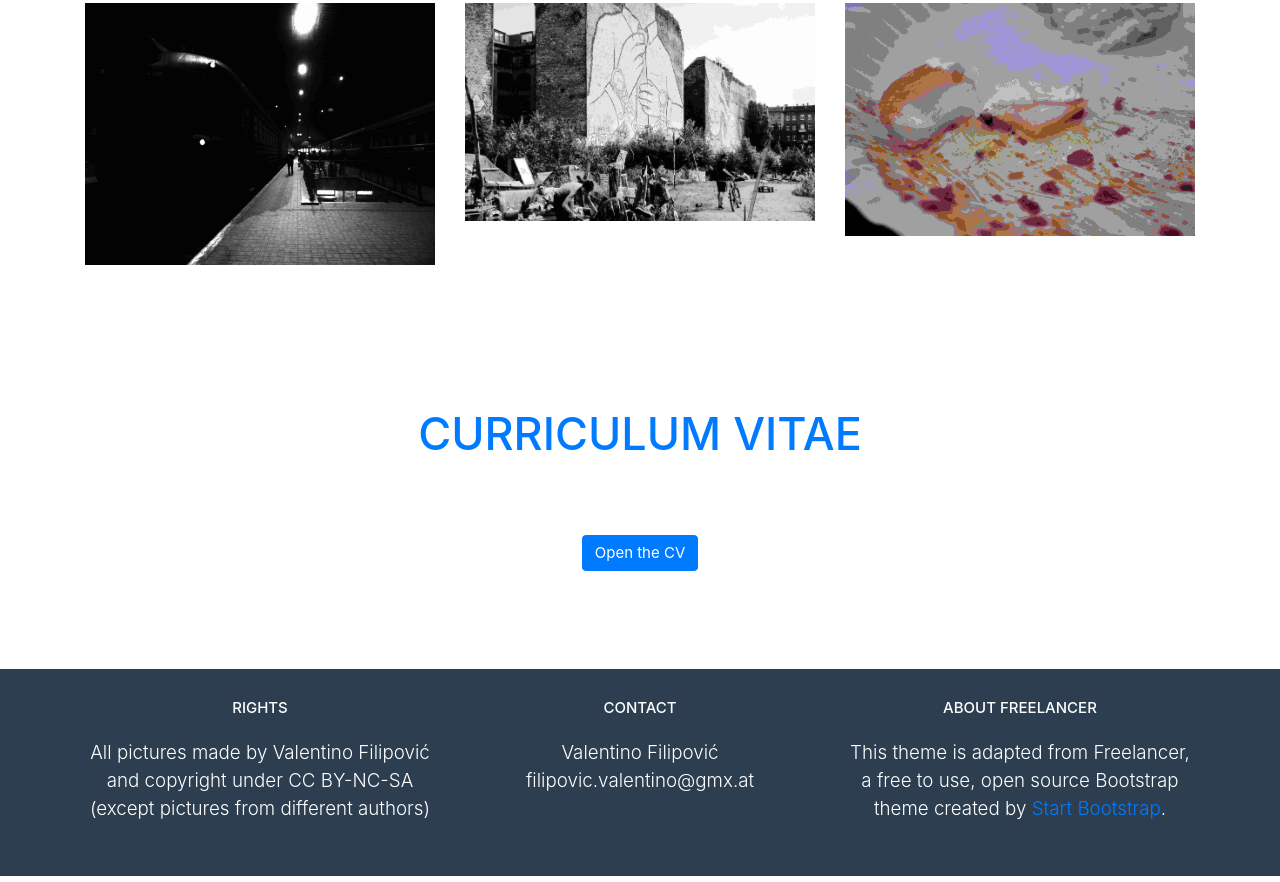
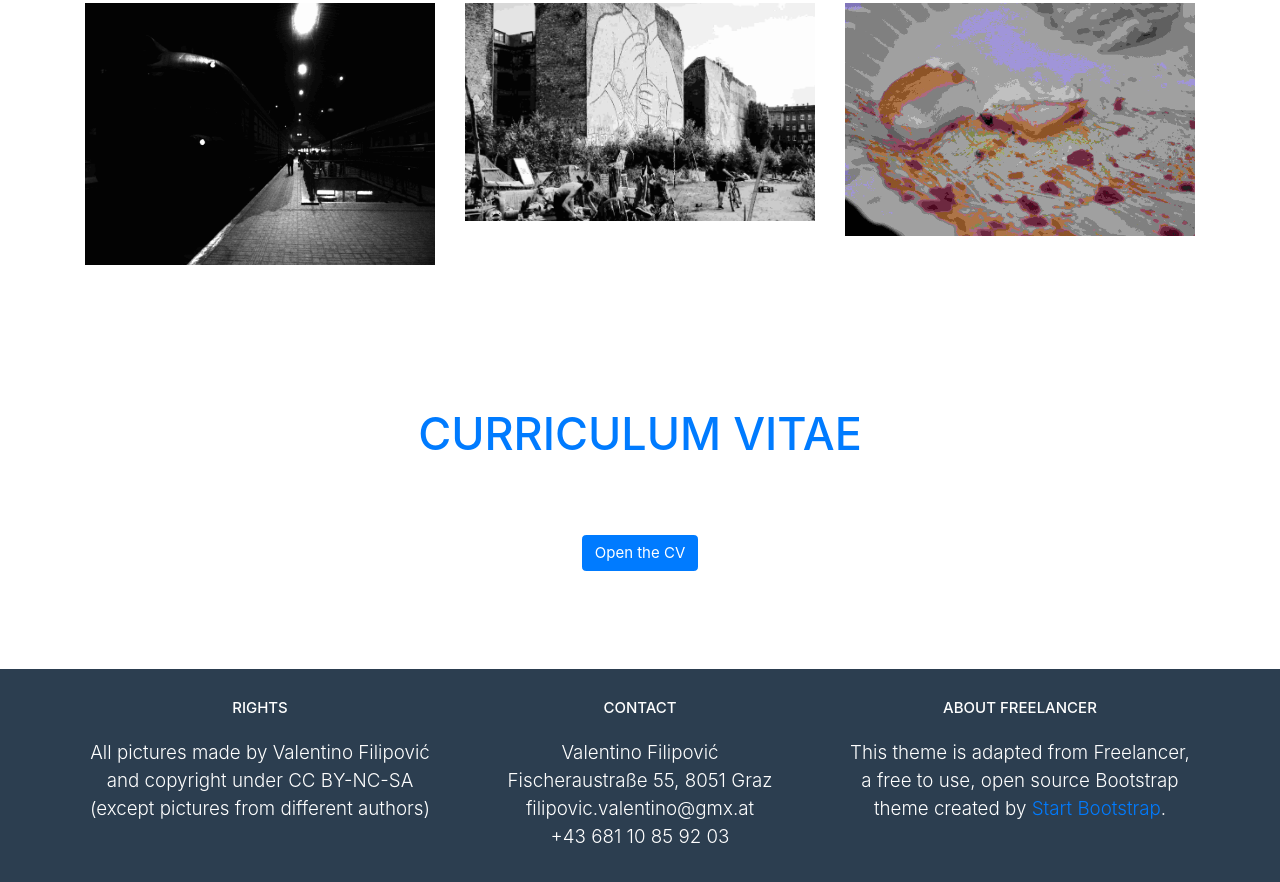
Before and after one commit to valentinofilipovic/valentinofilipovic.github.io, a website with bundled scripts: page index.html in a window 1280 px wide. Shown: the part 1930-2812 px from the top of the page. Built offline with nearby package versions, Linux system fonts and the light colour scheme.

Commit message:
Update index.html

```diff
--- a/index.html
+++ b/index.html
@@ -498,7 +498,7 @@
           </div>
           <div class="col-md-4 mb-5 mb-lg-0">
             <h6 class="text-uppercase mb-4">Contact</h6>
-            <p class="lead mb-0">Valentino Filipović<br />filipovic.valentino@gmx.at</p>
+            <p class="lead mb-0">Valentino Filipović<br />Fischeraustraße 55, 8051 Graz<br />filipovic.valentino@gmx.at<br />+43 681 10 85 92 03</p>
           </div>
           <div class="col-md-4">
             <h6 class="text-uppercase mb-4">About Freelancer</h6>
```
